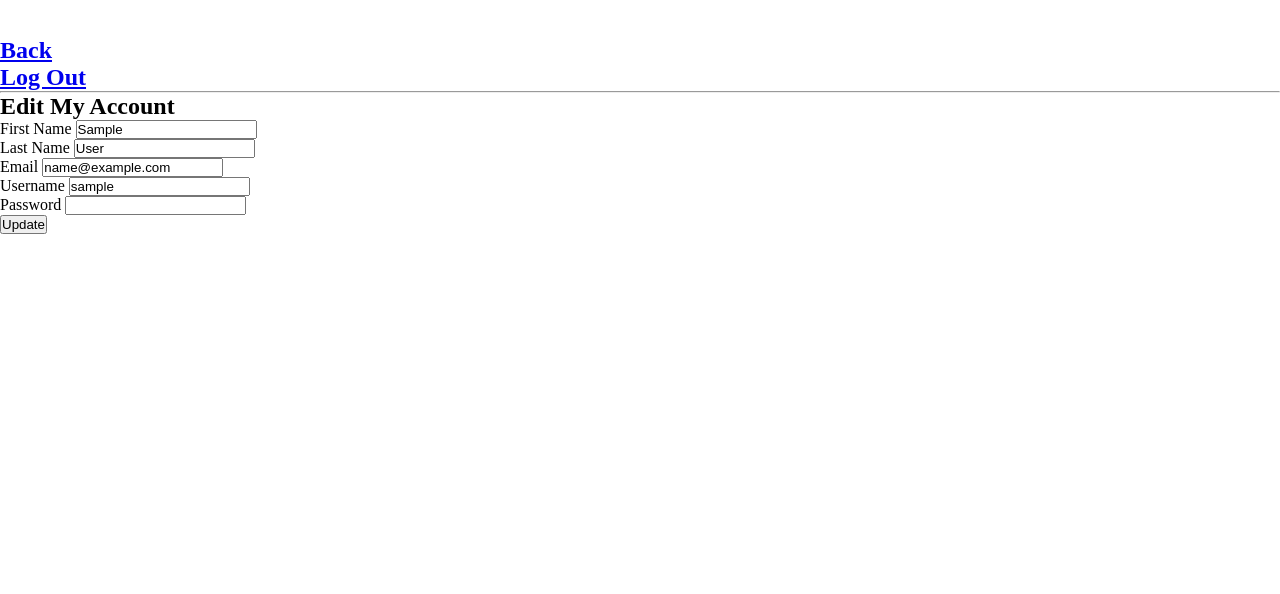
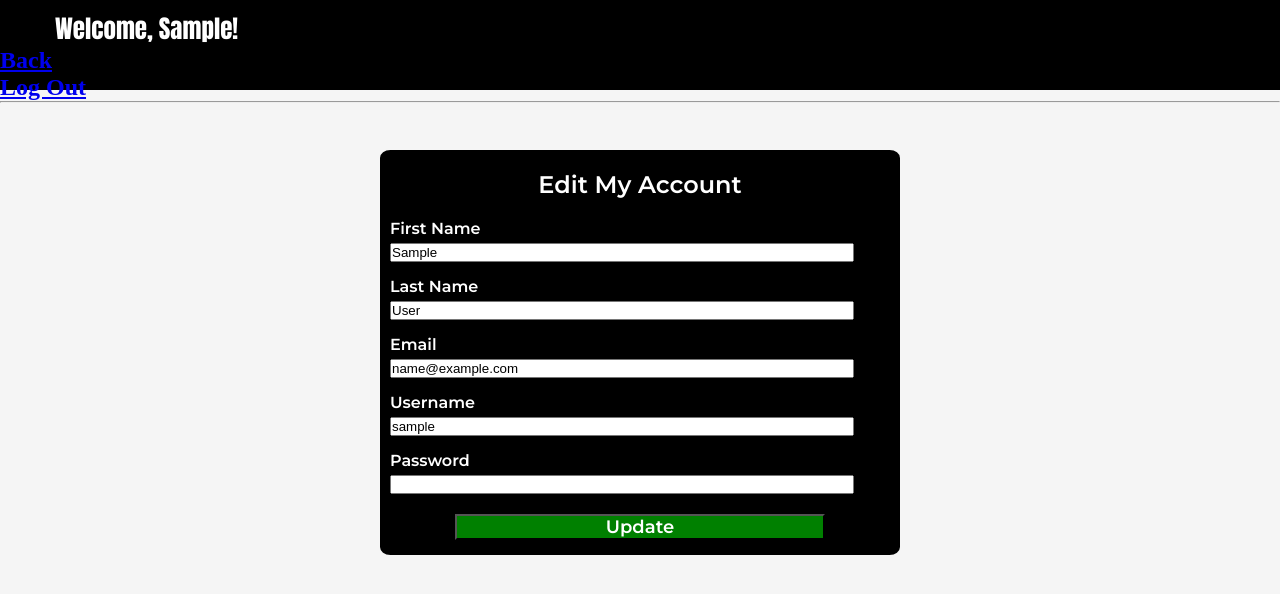
Before and after one commit to Joandyjb/BOOK.com, a Django app: template BookApp/templates/ProfileEdit.html in a window 1280 px wide. Shown: the top 594 px of the page. Run offline with Django 3.2, Linux system fonts and the light colour scheme; the template is opened without the code that fills it, so the values that code supplies are empty; the visitor is signed in with stand-in values (Sample User, id 1).

Commit message:
edit profile css and updates to register css

```diff
--- a/BookApp/static/Login.css
+++ b/BookApp/static/Login.css
@@ -79,7 +79,7 @@ body {
     background-color: green;
     text-align: center;
     width: 380px;
-    color: whitesmoke;
+    color: white;
     font-family: Montserrat;
     font-size: 18px;
 }
--- a/BookApp/static/Profileedit.css
+++ b/BookApp/static/Profileedit.css
@@ -3,18 +3,20 @@
 * {
     margin:0;
     padding: 0;
-    /* outline: red dotted; */
-
 }
 
-#wrapper{
+body {
+    background-color: whitesmoke;
+}
+
+/* #wrapper{
     width: 1000;
     margin: 0 auto;
-}
+} */
 
-header{
+.header{
     height: 80px;
-    background:#1D1D1D;
+    background-color: black;
     width: 100%;
     z-index: 12 ;
     position: fixed;
@@ -23,10 +25,6 @@ header{
     align-items: center;
 }
 
-#container{
-    margin-top: 172px;
-
-}
 
 h1{
     display: inline;
@@ -68,7 +66,48 @@ nav a:hover {
     color:green;
 
 }
+#container{
+    margin-top: 150px;
+}
+#edit{
+    margin: auto;
+    width: 50%;
+    width: 520px;
+    background-color: black;
+    border-radius: 2%;
+    color: white;
+    font-family: Montserrat;
+    font-size: 16px;
+}
 
-/* form {
-    color: black;
-} */
+#edit h2{
+    font-family: Montserrat;
+    text-align: center;
+    padding-top: 20px;
+    padding-bottom: 20px;
+}
+
+#edit label{
+    margin: 10px;
+}
+
+#edit input{
+    width: 460px;
+    margin: 5px 0px 15px 10px;
+}
+
+#edit input[type=submit] {
+    background-color: green;
+    margin-left: 75px;
+    text-align: center;
+    width: 370px;
+    color: white;
+    font-family: Montserrat;
+    font-size: 18px;
+}
+
+.messages li{
+    font-size: 14px;
+    font-family: Montserrat;
+    color: red;
+}
--- a/BookApp/static/Register.css
+++ b/BookApp/static/Register.css
@@ -80,13 +80,14 @@ body {
     margin-bottom: 5px;
     font-family: Montserrat;
     font-size: 16px;
-    color: white;
+    color: black;
 }
 
 .form input[type=submit] {
     background-color:green;
     padding: 5px;
     margin-top: 5px;
+    color: white;
 }
 
 
--- a/BookApp/templates/ProfileEdit.html
+++ b/BookApp/templates/ProfileEdit.html
@@ -15,23 +15,24 @@
         <h2><a href="/logout">Log Out</a></h2>
         <hr>
     </div>
-
+    <div id="container">
         <div id="edit">
             <h2>Edit My Account</h2>
             <form action="/editUser" method="post">
                 {% csrf_token %}
-                <label for="first_name">First Name</label>
+                    <label for="first_name">First Name</label> <br>
                     <input type="text" name="first_name" id="first_name" value="{{user.first_name}}"><br>
-                <label for="last_name">Last Name</label>
+                    <label for="last_name">Last Name</label> <br>
                     <input type="text" name="last_name" id="last_name" value="{{user.last_name}}"><br>
-                <label for="email">Email</label>
+                    <label for="email">Email</label> <br>
                     <input type="text" name="email" id="email" value="{{user.email}}"><br>
-                <label for="username">Username</label>
+                    <label for="username">Username</label> <br>
                     <input type="text" name="username" id="username" value="{{user.username}}"><br>
-                <label for="password">Password</label>
+                    <label for="password">Password</label> <br>
                     <input type="text" name="password" id="password" value="{{user.password}}"><br>
                     <input type="submit" value="Update">
             </form>
+        </div>
     </div>
         <ul class="messages">
             {% for message in messages %}
```
Lines whose indentation alone changed are shown as unchanged.
